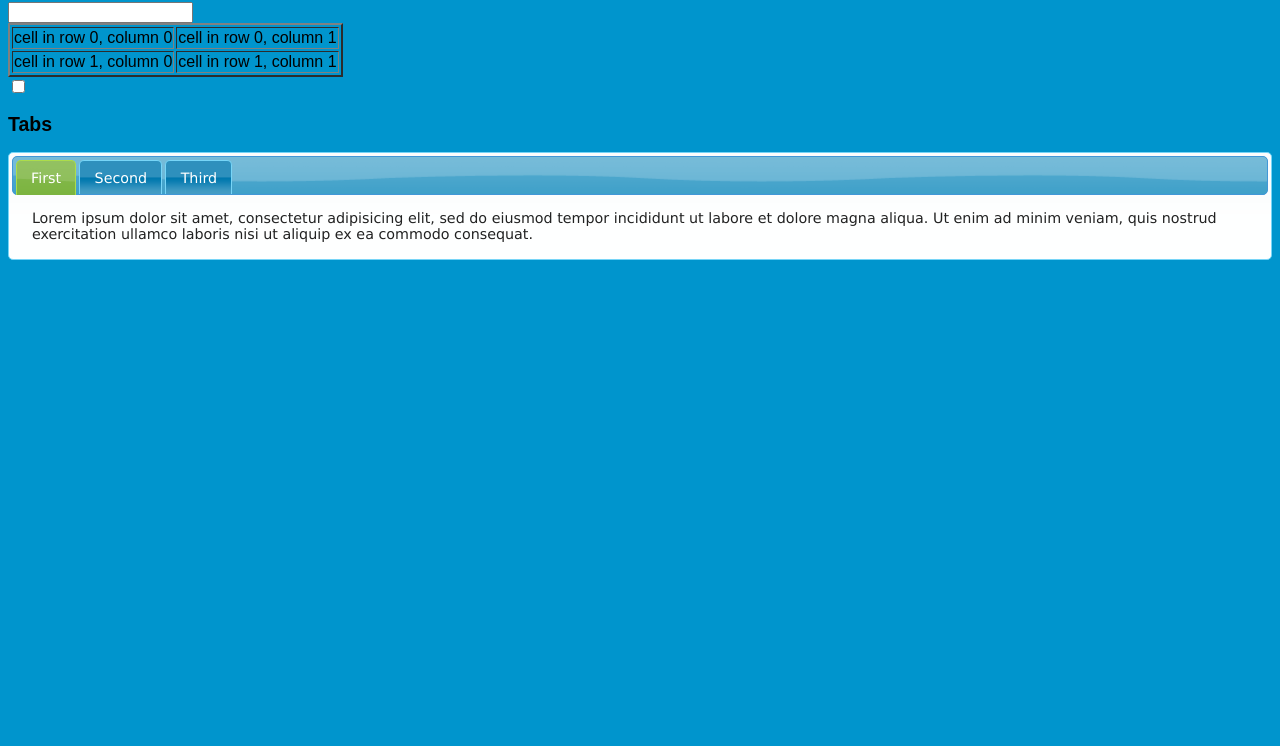
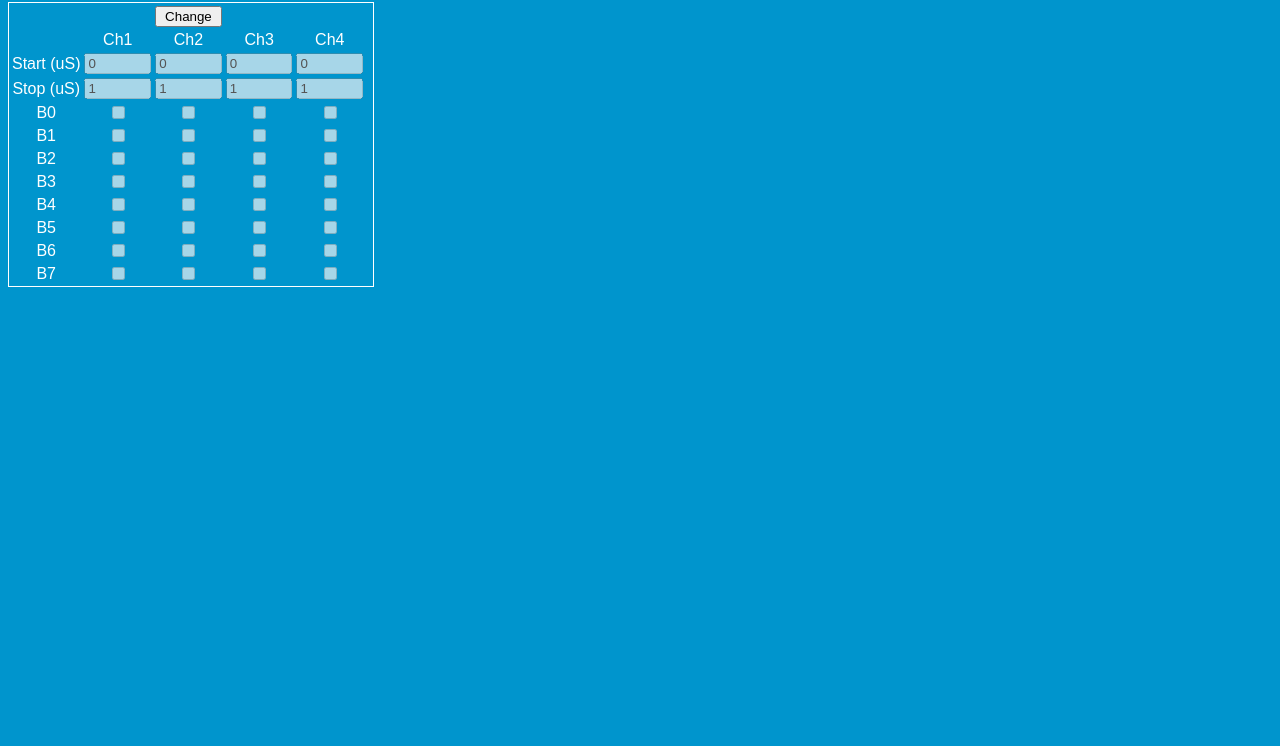
Before and after one commit to blinky-lite-archive/itsnet-raspi-webcam-app, a website: page index.html in a window 1280 px wide. Shown: the part 54-800 px from the top of the page. Drawn offline with nearby package versions, Linux system fonts and the light colour scheme.

Commit message:
Timer Setting Panel

```diff
--- a/index.html
+++ b/index.html
@@ -1,49 +1,23 @@
 <html>
 
 <head>
-    <title>ITS Environmental Monitor</title>
+    <title>ITS Timer Table</title>
     <link type="text/css" rel="stylesheet" href="css/its.css">
     <link rel="stylesheet" href="css/jquery-ui.min.css">
     <script src="/js/jquery.js"></script>
     <script src="/js/jquery-ui.min.js"></script>
     <script src="/js/generate-table.js"></script>
+    <script src="/js/timer-table.js"></script>
 </head>
 
 <body>
-    <h1>ITS Environmentaly Monitor</h1>
-    <input type="text" name="date" id="date">
-    <div id='mytable'></div>
-    <div><input type="checkbox" id="box" onChange="checkCheck();" ></div>
-<!-- Tabs -->
-    <h2 class="demoHeaders">Tabs</h2>
-    <div id="tabs">
-    	<ul>
-    		<li><a href="#tabs-1">First</a></li>
-    		<li><a href="#tabs-2">Second</a></li>
-    		<li><a href="#tabs-3">Third</a></li>
-    	</ul>
-    	<div id="tabs-1">Lorem ipsum dolor sit amet, consectetur adipisicing elit, sed do eiusmod tempor incididunt ut labore et dolore magna aliqua. Ut enim ad minim veniam, quis nostrud exercitation ullamco laboris nisi ut aliquip ex ea commodo consequat.</div>
-    	<div id="tabs-2">Phasellus mattis tincidunt nibh. Cras orci urna, blandit id, pretium vel, aliquet ornare, felis. Maecenas scelerisque sem non nisl. Fusce sed lorem in enim dictum bibendum.</div>
-    	<div id="tabs-3">Nam dui erat, auctor a, dignissim quis, sollicitudin eu, felis. Pellentesque nisi urna, interdum eget, sagittis et, consequat vestibulum, lacus. Mauris porttitor ullamcorper augue.</div>
-    </div>
+    <h1>ITS Timer Table</h1>
+    <div id='timerTable'></div>
     <script src="https://cdnjs.cloudflare.com/ajax/libs/socket.io/1.7.3/socket.io.js"></script>
     <script>
-        function checkCheck() {
-            if($("#box").is(':checked')) {
-                console.log("checked");  // checked
-                $ ( "#mytable").hide();
-            }
-            else {
-                console.log("unchecked");  // unchecked
-                $ ( "#mytable").show();
-            }
-
-        }
+        let tt = new TimerTable('Ch1','Ch2','Ch3','Ch4', true);
         $( document ).ready(function() {
-            console.log("Hi There");
-            $( "#date" ).datepicker();
-            $( "#tabs" ).tabs();
-            document.getElementById('mytable').appendChild(generate_table());
+            tt.createTimer('timerTable');
         });
     </script>
 </body>
--- a/public/css/its.css
+++ b/public/css/its.css
@@ -2,4 +2,5 @@ body {
     background-color: #0095CD;
     font-family: Arial Unicode MS, Arial, sans-serif;
     font-size: small;
+    color: #FFFFFF;
 }
--- /dev/null
+++ b/public/js/timer-table.js
@@ -0,0 +1,183 @@
+class TimerTable {
+
+  constructor(ch1Title,ch2Title,ch3Title,ch4Title, settingsEnabled) {
+      this.chTitle = ["Chx", "Chx", "Chx", "Chx"];
+      this.startTime = [0,0,0,0];
+      this.stopTime = [1,1,1,1];
+      this.chTitle[0] = ch1Title;
+      this.chTitle[1] = ch2Title;
+      this.chTitle[2] = ch3Title;
+      this.chTitle[3] = ch4Title;
+      this.settingsEnabled = settingsEnabled;
+      this.changeSettingsOn = false;
+ }
+  setDisabled(disabled) {
+    this.changeSettingsOn = !disabled;
+    for (var irow = 0; irow < 8 ; ++irow) {
+      for (var icol = 1; icol < 5; icol++) {
+        var id = "#" + this.tableId +  "-ch" + icol + "-bit" + irow;
+        $(id).prop("disabled", disabled);
+      }
+    }
+    for (var icol = 1; icol < 5; icol++) {
+        var id = "#" + this.tableId +  "-ch" + icol + "Start";
+        $(id).prop("disabled", disabled);
+        id = "#" + this.tableId +  "-ch" + icol + "Stop";
+        $(id).prop("disabled", disabled);
+    }
+  }
+  changeSettings() {
+    console.log("changing Setings");
+    document.getElementById(this.tableId + "-changeButton").style.display = "none";
+    document.getElementById(this.tableId + "-setButton").style.display = "block";
+    document.getElementById(this.tableId + "-cancelButton").style.display = "block";
+    this.setDisabled(false);
+  }
+  setSettings() {
+    console.log("setSettings");
+    document.getElementById(this.tableId + "-changeButton").style.display = "block";
+    document.getElementById(this.tableId + "-setButton").style.display = "none";
+    document.getElementById(this.tableId + "-cancelButton").style.display = "none";
+    this.setDisabled(true);
+  }
+  cancelChangeSettings() {
+    console.log("cancelSettings");
+    document.getElementById(this.tableId + "-changeButton").style.display = "block";
+    document.getElementById(this.tableId + "-setButton").style.display = "none";
+    document.getElementById(this.tableId + "-cancelButton").style.display = "none";
+    this.setDisabled(true);
+  }
+  createTimer(tableId) {
+      // creates a <table> element and a <tbody> element
+      var _this = this; // a weird thing to do to define button click
+      this.tableId = tableId;
+      var divy = document.createElement("div");
+      var tbl = document.createElement("table");
+      var tblBody = document.createElement("tbody");
+
+      var row = document.createElement("tr");
+      var cell = document.createElement("td");
+      row.appendChild(cell);
+
+      cell = document.createElement("td");
+      var button = document.createElement("BUTTON");
+      var buttonText = document.createTextNode("Set");
+      button.style.width = "5em";
+      button.style.textAlign = "center";
+      button.appendChild(buttonText);
+      button.setAttribute("id", tableId + "-setButton");
+      button.onclick = function() { _this.setSettings()};
+      cell.style.textAlign = "center";
+      cell.appendChild(button);
+      row.appendChild(cell);
+      button.style.display = "none";
+
+      cell = document.createElement("td");
+      button = document.createElement("BUTTON");
+      buttonText = document.createTextNode("Change");
+      button.style.width = "5em";
+      button.style.textAlign = "center";
+      button.appendChild(buttonText);
+      button.setAttribute("id", tableId + "-changeButton");
+      if (!this.settingsEnabled) button.disabled = true;
+      button.onclick = function() { _this.changeSettings()};
+      cell.style.textAlign = "center";
+      cell.appendChild(button);
+      row.appendChild(cell);
+
+      cell = document.createElement("td");
+      button = document.createElement("BUTTON");
+      buttonText = document.createTextNode("Cancel");
+      button.style.width = "5em";
+      button.style.textAlign = "center";
+      button.appendChild(buttonText);
+      button.setAttribute("id", tableId + "-cancelButton");
+      button.onclick = function() { _this.cancelChangeSettings()};
+      cell.style.textAlign = "center";
+      cell.appendChild(button);
+      row.appendChild(cell);
+      button.style.display = "none";
+
+      tblBody.appendChild(row);
+
+      row = document.createElement("tr");
+      cell = document.createElement("td");
+      var cellText = document.createTextNode("");
+      cell.appendChild(cellText);
+      row.appendChild(cell);
+      for (var icol = 1; icol < 5; icol++) {
+          cell = document.createElement("td");
+          cellText = document.createTextNode(this.chTitle[icol - 1]);
+          cell.style.textAlign = "center";
+          cell.appendChild(cellText);
+          row.appendChild(cell);
+      }
+
+      tblBody.appendChild(row);
+
+      row = document.createElement("tr");
+      cell = document.createElement("td");
+      cellText = document.createTextNode("Start (uS)");
+      cell.style.textAlign = "center";
+      cell.appendChild(cellText);
+      row.appendChild(cell);
+      for (var icol = 1; icol < 5; icol++) {
+          cell = document.createElement("td");
+          var input = document.createElement("INPUT");
+          input.setAttribute("type", "number");
+          input.setAttribute("value", this.startTime[icol - 1]);
+          input.setAttribute("id",tableId + "-ch" + icol + "Start");
+          input.style.width = "5em";
+          cell.style.textAlign = "center";
+          cell.appendChild(input);
+          row.appendChild(cell);
+      }
+
+      tblBody.appendChild(row);
+
+      row = document.createElement("tr");
+      cell = document.createElement("td");
+      cellText = document.createTextNode("Stop (uS)");
+      cell.style.textAlign = "center";
+      cell.appendChild(cellText);
+      row.appendChild(cell);
+      for (var icol = 1; icol < 5; icol++) {
+          cell = document.createElement("td");
+          var input = document.createElement("INPUT");
+          input.setAttribute("type", "number");
+          input.setAttribute("value", this.stopTime[icol - 1]);
+          input.setAttribute("id",tableId + "-ch" + icol + "Stop");
+          input.style.width = "5em";
+          cell.style.textAlign = "center";
+          cell.appendChild(input);
+          row.appendChild(cell);
+      }
+
+      tblBody.appendChild(row);
+
+      for (var irow = 0; irow < 8 ; ++irow) {
+          row = document.createElement("tr");
+          cell = document.createElement("td");
+          cellText = document.createTextNode("B" + irow);
+          cell.style.textAlign = "center";
+          cell.appendChild(cellText);
+          row.appendChild(cell);
+          for (var icol = 1; icol < 5; icol++) {
+              cell = document.createElement("td");
+              var input = document.createElement("INPUT");
+              input.setAttribute("type", "checkbox");
+              input.setAttribute("id",tableId + "-ch" + icol + "-bit" + irow);
+              cell.style.textAlign = "center";
+              cell.appendChild(input);
+              row.appendChild(cell);
+          }
+          tblBody.appendChild(row);
+      }
+      tbl.appendChild(tblBody);
+      divy.style.border = "thin solid #FFFFFF";
+      divy.style.width = "28em";
+      divy.appendChild(tbl);
+      document.getElementById(tableId).appendChild(divy);
+      this.setDisabled(true);
+  }
+}
```
